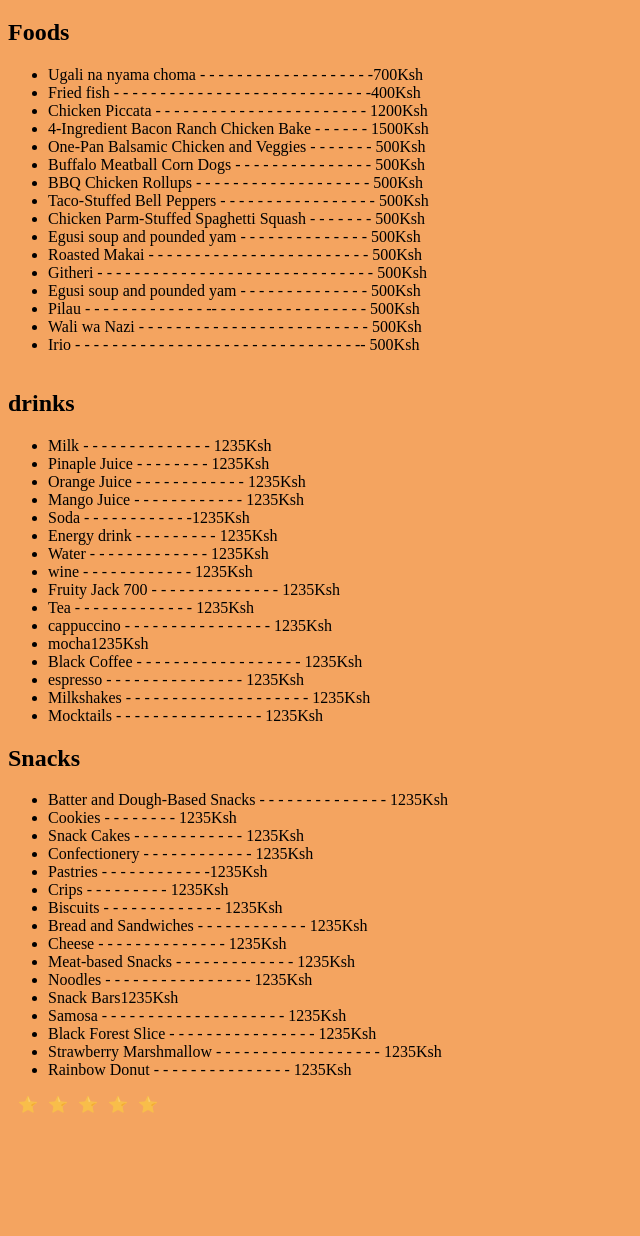
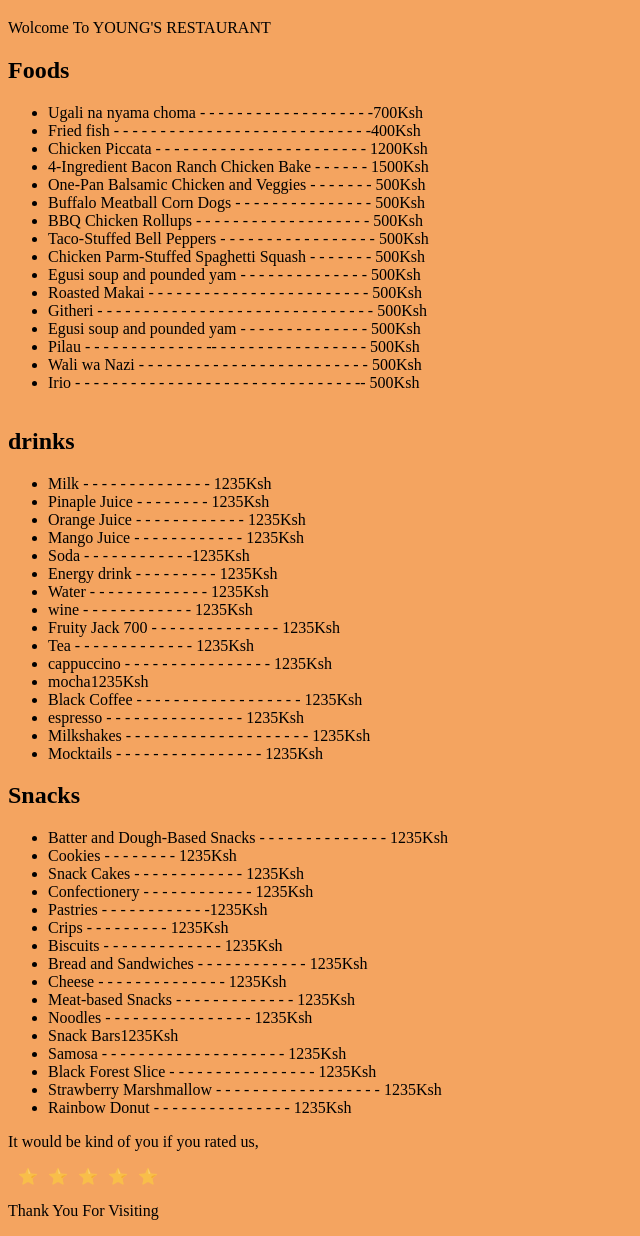
Before and after one commit to Yuongren/Project-Meal-Menu, a plain HTML site: page index.html in a window 1280 px wide. Shown: the part 61-1297 px from the top of the page, without its empty margins (0-640 px from the left). Before the commit the page ends 1183 px from the top, so only its background shows below. Drawn offline with Linux system fonts and the light colour scheme.

Commit message:
new elemnts added in html

```diff
--- a/index.html
+++ b/index.html
@@ -4,12 +4,13 @@
     <meta charset="UTF-8">
     <meta http-equiv="X-UA-Compatible" content="IE=edge">
     <meta name="viewport" content="width=device-width, initial-scale=1.0">
-    <title>Project</title>
+    <title>YOUNG'S RESTAURANT</title>
     <h1>Resturant Menu</h1>
     <link rel="stylesheet" href="./style.css">
 
 </head>
 <body>
+    <p>Wolcome To YOUNG'S RESTAURANT </p>
     <h2>Foods</h2>
     <table>
         <div id="foods">
@@ -75,6 +76,7 @@
             <li><a>Rainbow Donut</a> - - - - - - - - - <span>- - - - - - 1235Ksh</span></li>
         </ul>
     </div>
+    <p>It would be kind of you if you rated us,</p>
     <div class="stars">
         <a>⭐</a>
         <a>⭐</a>
@@ -82,6 +84,7 @@
         <a>⭐</a>
         <a>⭐</a>
     </div>
+    <P>Thank You For Visiting</P>
     <script src="./script.js"></script>
 </body>
 </html>
```
